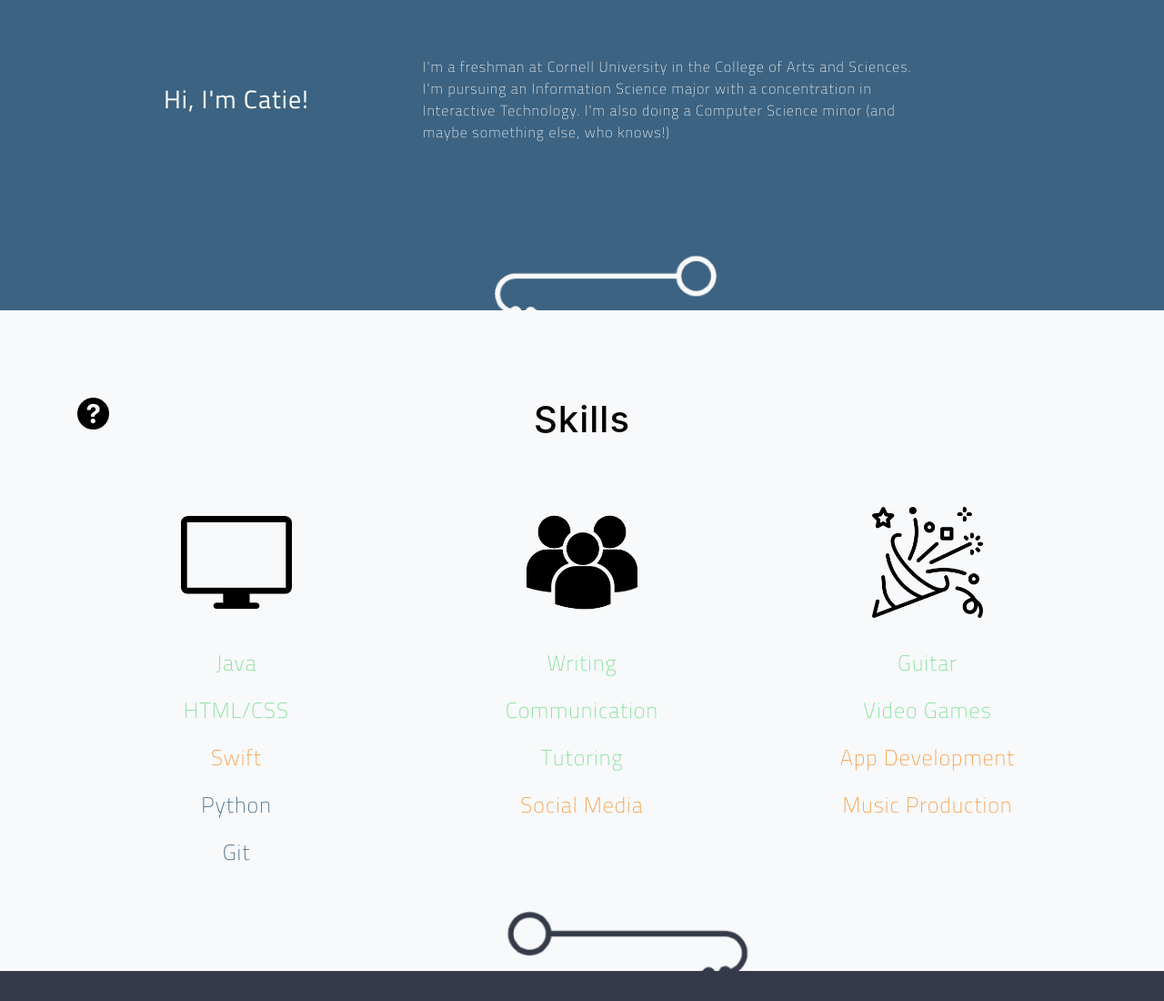
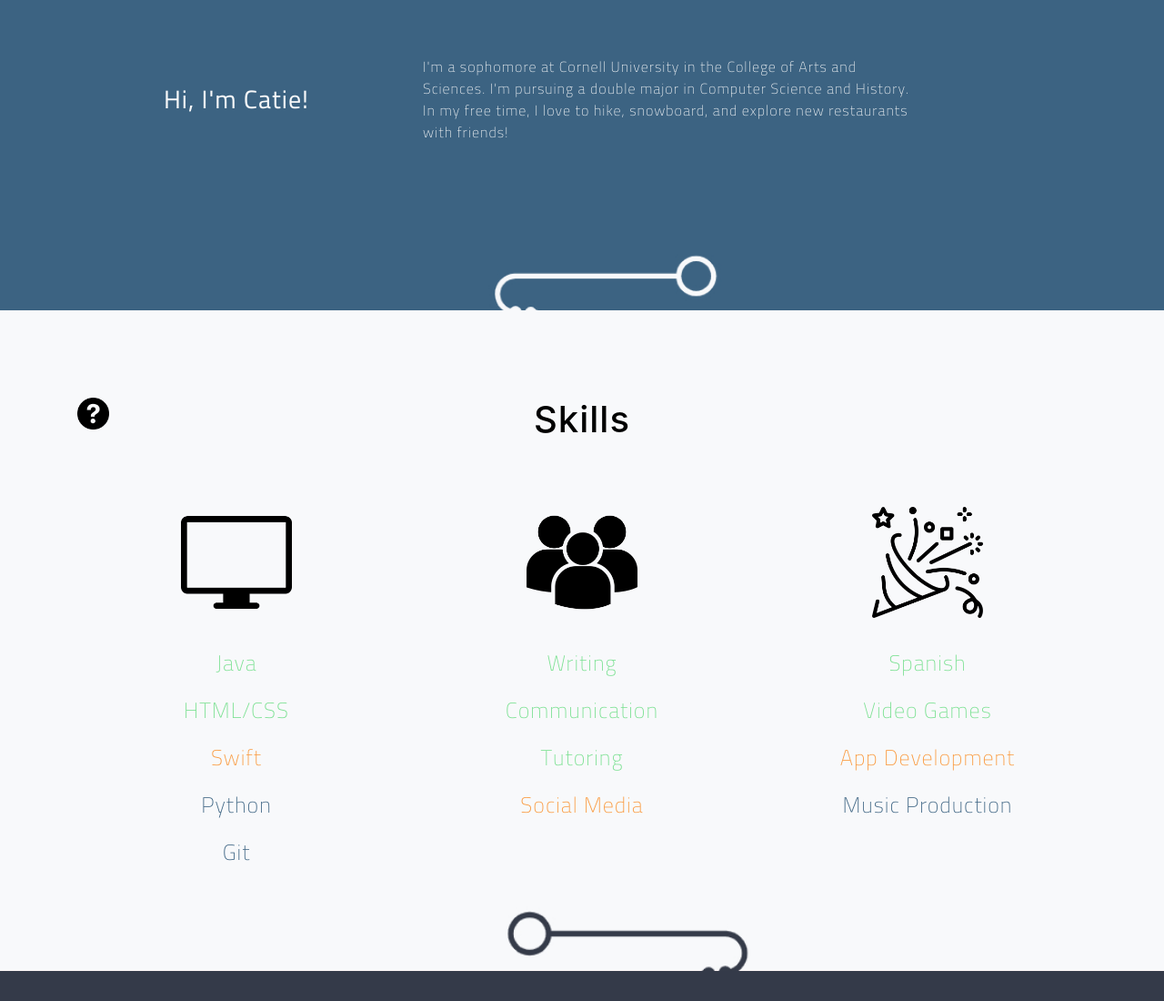
Before and after one commit to crencricca/portfolio-old, a website with bundled scripts: page index.html in a window 1280 px wide. Shown: the part 1089-2189 px from the top of the page at 91% size. Built offline with nearby package versions, Linux system fonts and the light colour scheme; a web font is replaced by a local one.

Commit message:
update bio, skills

```diff
--- a/index.html
+++ b/index.html
@@ -78,7 +78,7 @@
           <h3>Hi, I'm Catie!</h3>
         </span>
         <span class = "col col-lg-6 text-left">
-          <p>I'm a freshman at Cornell University in the College of Arts and Sciences. I'm pursuing an Information Science major with a concentration in Interactive Technology. I'm also doing a Computer Science minor (and maybe something else, who knows!)</p>
+          <p>I'm a sophomore at Cornell University in the College of Arts and Sciences. I'm pursuing a double major in Computer Science and History. In my free time, I love to hike, snowboard, and explore new restaurants with friends!</p>
         </span>
 
       </div>
@@ -124,10 +124,10 @@
         </span>
         <span class = "col col-lg-4">
           <img src = "img/confetti.png" class = "mx-auto skills-icon"/>
-          <p class="skills-proficient">Guitar</p>
+          <p class="skills-proficient">Spanish</p>
           <p class = "skills-proficient">Video Games</p>
           <p class = "skills-intermediate">App Development</p>
-          <p class = "skills-intermediate">Music Production</p>
+          <p class = "skills-beginner">Music Production</p>
         </span>
       </div>
     </div>
```
